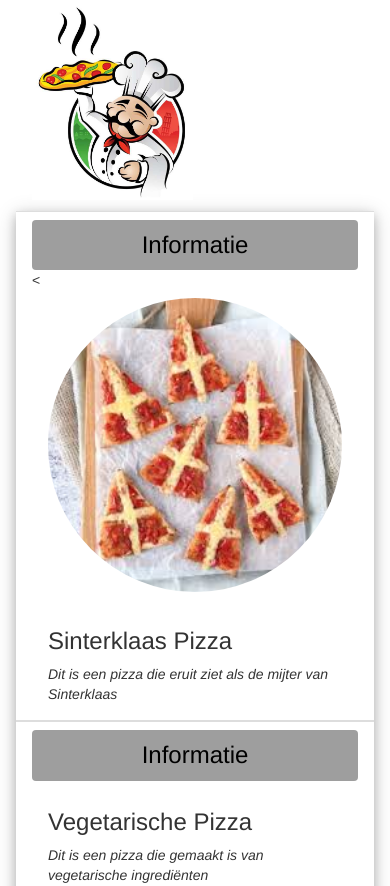
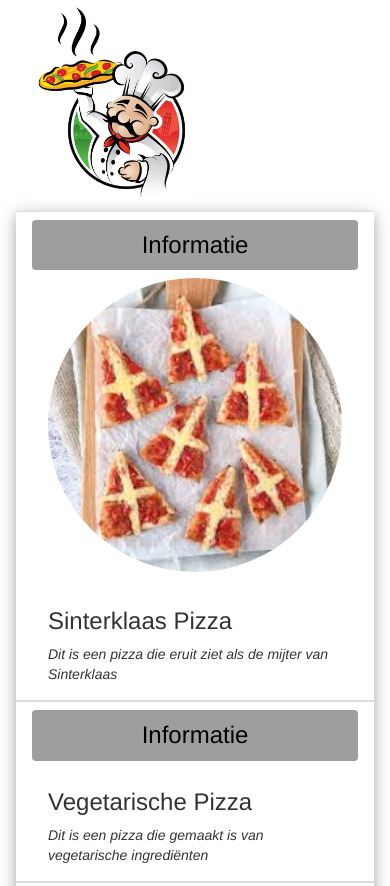
Before and after one commit to Jelmer-Ketelaar/Pizza-Calculator-V2, a plain HTML site: page pizza.html in a window 390 px wide. Shown: the top 886 px of the page. Drawn offline with nearby package versions, Linux system fonts and the light colour scheme.

Commit message:
Update pizza.html

```diff
--- a/pizza.html
+++ b/pizza.html
@@ -1,6 +1,5 @@
-<!-- Jelmer Ketelaar
-	Naam opdracht: Pizza Calculator -->
-  <html lang="nl">
+<Jelmer Ketelaar Naam opdracht: Pizza Calculator
+    <html lang="nl">
 
     <head>
 
@@ -81,8 +80,8 @@
                         </div>
                     </div>
                     <!-- List -->
-                    < <img src="img/pizza-sinterklaas.jpeg" class="w3-bar-item w3-mobile w3-circle" style="width:300px">
-                        <div class="w3-bar-item">
+                     <img src="img/pizza-sinterklaas.jpeg" class="w3-bar-item w3-mobile w3-circle" style="width:300px">
+                       <div class="w3-bar-item">
                             <span class="w3-large">
                             <h3>Sinterklaas Pizza</h3>
                         </span>
```
